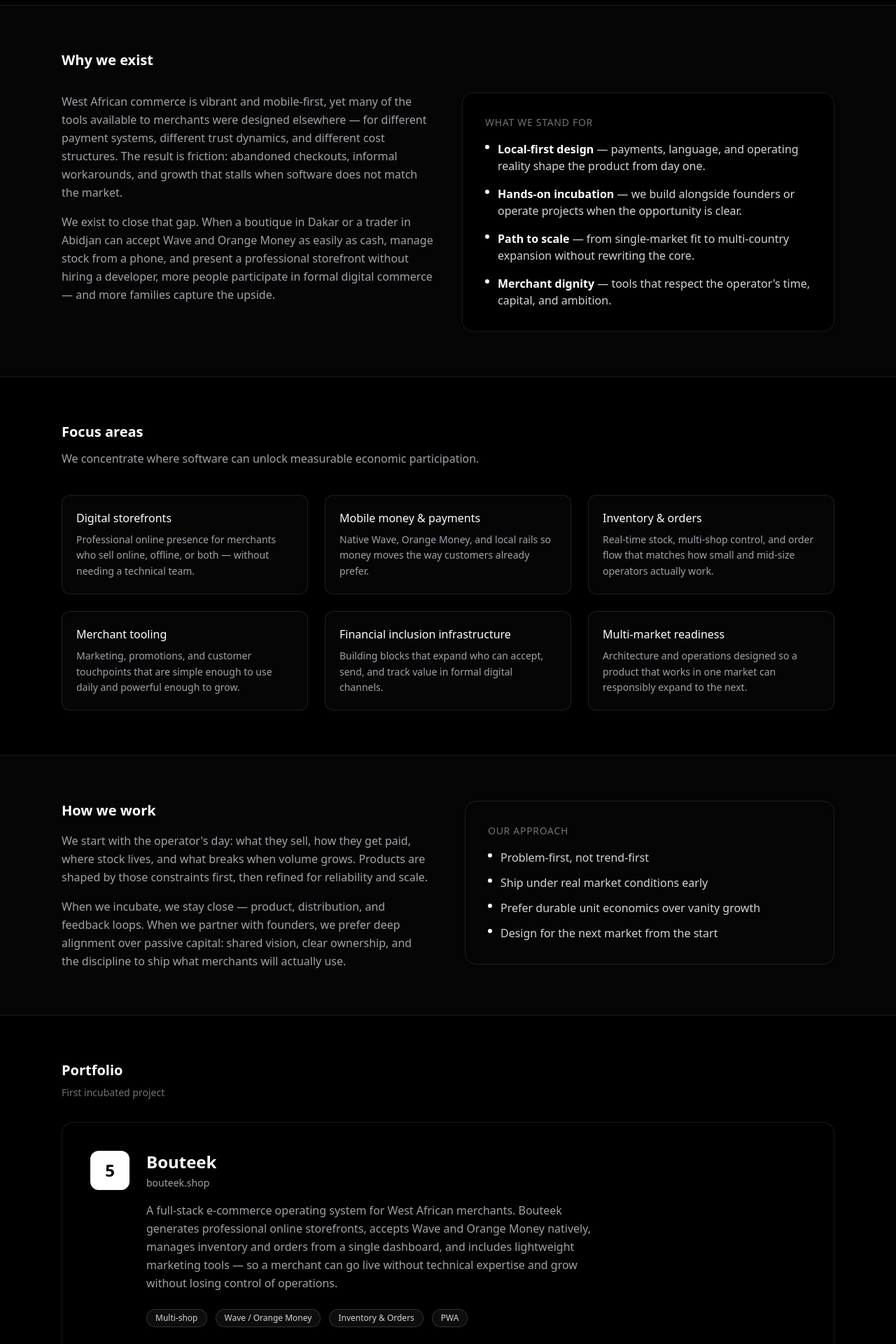
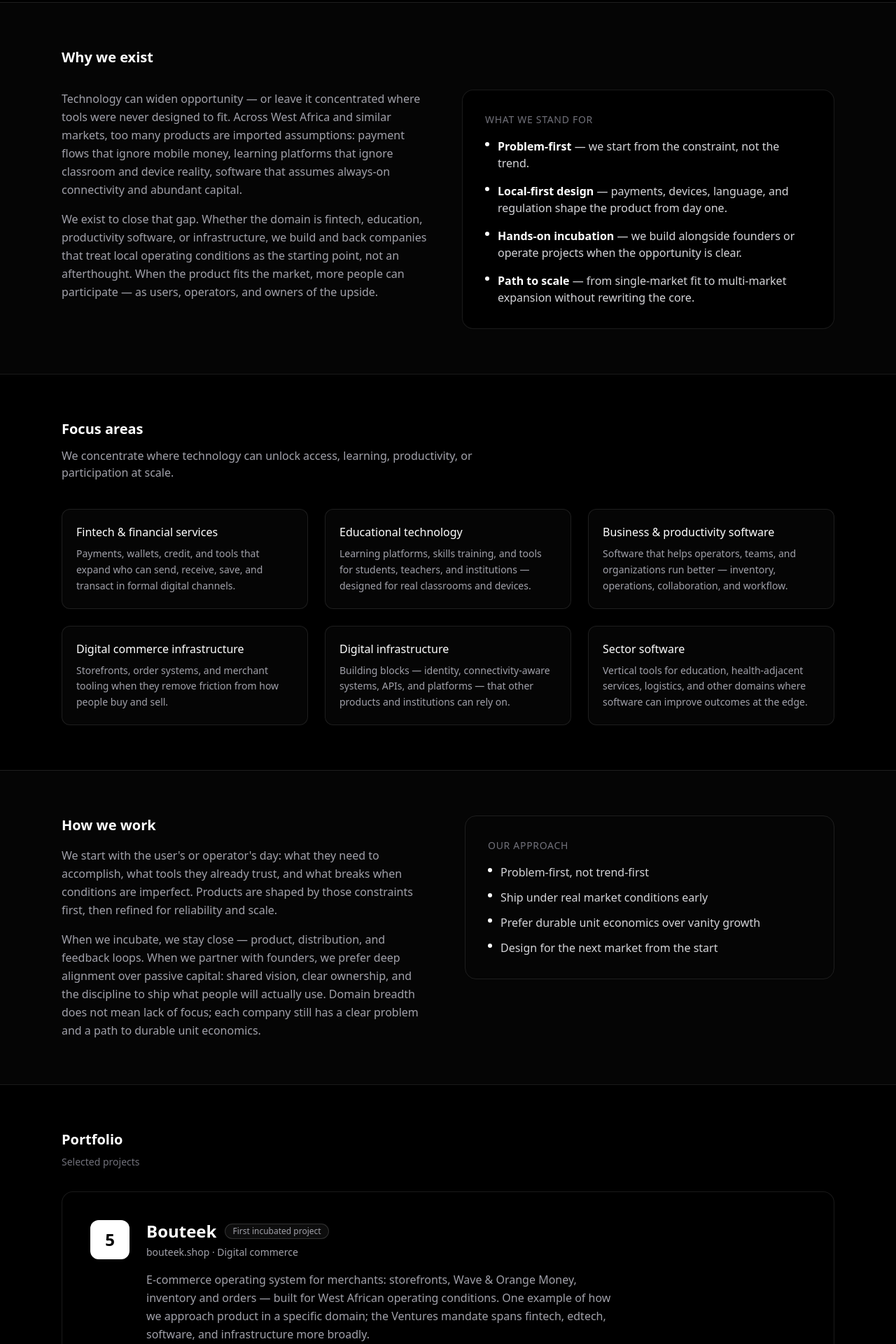
Before and after one commit to wizard9502/ninety5-holdings, a Next.js app: page /ventures in a window 1280 px wide. Shown: the part 860-2780 px from the top of the page at 70% size. Built offline with nearby package versions, Linux system fonts and the light colour scheme.

Commit message:
Broaden Ventures beyond commerce — fintech, edtech, software; de-emphasize Bouteek

```diff
--- a/app/ventures/page.tsx
+++ b/app/ventures/page.tsx
@@ -2,9 +2,9 @@ import Link from "next/link";
 import type { Metadata } from "next";
 
 export const metadata: Metadata = {
-  title: "Ninety5 Ventures | Financial Inclusion & Technology",
+  title: "Ninety5 Ventures | Technology Incubation & Software",
   description:
-    "Ninety5 Ventures incubates and scales technology companies focused on financial inclusion and digital commerce across West Africa. First project: Bouteek.",
+    "Ninety5 Ventures incubates and scales technology companies across fintech, educational technology, software, and digital infrastructure in West Africa and beyond. First project: Bouteek.",
 };
 
 export default function VenturesPage() {
@@ -16,14 +16,14 @@ export default function VenturesPage() {
           <Link href="/" className="inline-flex items-center gap-1.5 text-sm text-zinc-500 hover:text-zinc-300 mb-8">
             ← Back to Holdings
           </Link>
-          <p className="text-xs font-medium uppercase tracking-wider text-zinc-500 mb-3">Technology & Financial Inclusion</p>
+          <p className="text-xs font-medium uppercase tracking-wider text-zinc-500 mb-3">Technology Incubation</p>
           <h1 className="text-4xl sm:text-5xl font-semibold tracking-tight text-white flex items-center gap-2 flex-wrap">
             Ninety
             <span className="inline-flex h-10 w-10 sm:h-12 sm:w-12 items-center justify-center rounded-xl bg-white text-black text-2xl sm:text-3xl font-bold">5</span>
             <span className="ml-1">Ventures</span>
           </h1>
           <p className="mt-5 text-lg text-zinc-400 max-w-2xl leading-relaxed">
-            We build and back technology companies that expand access to commerce and financial services — software designed for how business actually works on the ground in West Africa.
+            We incubate and scale technology companies across fintech, educational technology, software, and digital infrastructure — products designed for real markets and real constraints.
           </p>
         </div>
       </section>
@@ -32,10 +32,10 @@ export default function VenturesPage() {
         <div className="max-w-3xl">
           <h2 className="text-2xl font-semibold text-white mb-4">Our mandate</h2>
           <p className="text-zinc-300 text-lg leading-relaxed">
-            To incubate and scale technology that removes friction from everyday commerce and financial life — so more merchants can sell, more customers can pay, and more value stays in local economies.
+            To build and back technology that expands access, improves how people learn and work, and removes friction from everyday economic and social life.
           </p>
           <p className="mt-6 text-zinc-400 leading-relaxed">
-            Ninety5 Ventures is the operating and incubation arm of the holding company. We do not only write checks. We identify high-leverage problems — payments, storefronts, inventory, logistics, credit — and either build the solution ourselves or partner deeply with founders who will. The goal is durable products that work under real constraints: intermittent connectivity, mobile-money rails, multi-language markets, and operators who need clarity more than complexity.
+            Ninety5 Ventures is the incubation and operating arm of the holding company. We identify high-leverage problems across sectors — payments and financial services, education and skills, software tools for businesses and institutions, and the digital infrastructure that underpins them — and either build the solution ourselves or partner deeply with founders who will. The goal is durable products that work under real constraints: connectivity, cost, language, regulation, and the way people actually behave.
           </p>
         </div>
       </section>
@@ -46,19 +46,19 @@ export default function VenturesPage() {
           <div className="grid md:grid-cols-2 gap-10">
             <div>
               <p className="text-zinc-400 leading-relaxed">
-                West African commerce is vibrant and mobile-first, yet many of the tools available to merchants were designed elsewhere — for different payment systems, different trust dynamics, and different cost structures. The result is friction: abandoned checkouts, informal workarounds, and growth that stalls when software does not match the market.
+                Technology can widen opportunity — or leave it concentrated where tools were never designed to fit. Across West Africa and similar markets, too many products are imported assumptions: payment flows that ignore mobile money, learning platforms that ignore classroom and device reality, software that assumes always-on connectivity and abundant capital.
               </p>
               <p className="mt-4 text-zinc-400 leading-relaxed">
-                We exist to close that gap. When a boutique in Dakar or a trader in Abidjan can accept Wave and Orange Money as easily as cash, manage stock from a phone, and present a professional storefront without hiring a developer, more people participate in formal digital commerce — and more families capture the upside.
+                We exist to close that gap. Whether the domain is fintech, education, productivity software, or infrastructure, we build and back companies that treat local operating conditions as the starting point, not an afterthought. When the product fits the market, more people can participate — as users, operators, and owners of the upside.
               </p>
             </div>
             <div className="rounded-2xl border border-white/10 bg-black p-6 sm:p-8">
               <p className="text-sm font-medium text-zinc-500 uppercase tracking-wider mb-4">What we stand for</p>
               <ul className="space-y-4 text-zinc-300">
-                <li className="flex gap-3"><span className="mt-1.5 h-1.5 w-1.5 rounded-full bg-white shrink-0" /><span><strong className="text-white">Local-first design</strong> — payments, language, and operating reality shape the product from day one.</span></li>
+                <li className="flex gap-3"><span className="mt-1.5 h-1.5 w-1.5 rounded-full bg-white shrink-0" /><span><strong className="text-white">Problem-first</strong> — we start from the constraint, not the trend.</span></li>
+                <li className="flex gap-3"><span className="mt-1.5 h-1.5 w-1.5 rounded-full bg-white shrink-0" /><span><strong className="text-white">Local-first design</strong> — payments, devices, language, and regulation shape the product from day one.</span></li>
                 <li className="flex gap-3"><span className="mt-1.5 h-1.5 w-1.5 rounded-full bg-white shrink-0" /><span><strong className="text-white">Hands-on incubation</strong> — we build alongside founders or operate projects when the opportunity is clear.</span></li>
-                <li className="flex gap-3"><span className="mt-1.5 h-1.5 w-1.5 rounded-full bg-white shrink-0" /><span><strong className="text-white">Path to scale</strong> — from single-market fit to multi-country expansion without rewriting the core.</span></li>
-                <li className="flex gap-3"><span className="mt-1.5 h-1.5 w-1.5 rounded-full bg-white shrink-0" /><span><strong className="text-white">Merchant dignity</strong> — tools that respect the operator's time, capital, and ambition.</span></li>
+                <li className="flex gap-3"><span className="mt-1.5 h-1.5 w-1.5 rounded-full bg-white shrink-0" /><span><strong className="text-white">Path to scale</strong> — from single-market fit to multi-market expansion without rewriting the core.</span></li>
               </ul>
             </div>
           </div>
@@ -68,15 +68,15 @@ export default function VenturesPage() {
       <section className="border-t border-white/10">
         <div className="mx-auto max-w-6xl px-4 sm:px-6 py-16">
           <h2 className="text-xl font-semibold text-white mb-3">Focus areas</h2>
-          <p className="text-zinc-400 max-w-2xl mb-10">We concentrate where software can unlock measurable economic participation.</p>
+          <p className="text-zinc-400 max-w-2xl mb-10">We concentrate where technology can unlock access, learning, productivity, or participation at scale.</p>
           <div className="grid sm:grid-cols-2 lg:grid-cols-3 gap-6">
             {[
-              { title: "Digital storefronts", body: "Professional online presence for merchants who sell online, offline, or both — without needing a technical team." },
-              { title: "Mobile money & payments", body: "Native Wave, Orange Money, and local rails so money moves the way customers already prefer." },
-              { title: "Inventory & orders", body: "Real-time stock, multi-shop control, and order flow that matches how small and mid-size operators actually work." },
-              { title: "Merchant tooling", body: "Marketing, promotions, and customer touchpoints that are simple enough to use daily and powerful enough to grow." },
-              { title: "Financial inclusion infrastructure", body: "Building blocks that expand who can accept, send, and track value in formal digital channels." },
-              { title: "Multi-market readiness", body: "Architecture and operations designed so a product that works in one market can responsibly expand to the next." },
+              { title: "Fintech & financial services", body: "Payments, wallets, credit, and tools that expand who can send, receive, save, and transact in formal digital channels." },
+              { title: "Educational technology", body: "Learning platforms, skills training, and tools for students, teachers, and institutions — designed for real classrooms and devices." },
+              { title: "Business & productivity software", body: "Software that helps operators, teams, and organizations run better — inventory, operations, collaboration, and workflow." },
+              { title: "Digital commerce infrastructure", body: "Storefronts, order systems, and merchant tooling when they remove friction from how people buy and sell." },
+              { title: "Digital infrastructure", body: "Building blocks — identity, connectivity-aware systems, APIs, and platforms — that other products and institutions can rely on." },
+              { title: "Sector software", body: "Vertical tools for education, health-adjacent services, logistics, and other domains where software can improve outcomes at the edge." },
             ].map((item) => (
               <div key={item.title} className="rounded-xl border border-white/10 bg-white/[0.02] p-5">
                 <h3 className="font-medium text-white">{item.title}</h3>
@@ -93,10 +93,10 @@ export default function VenturesPage() {
             <div>
               <h2 className="text-xl font-semibold text-white mb-4">How we work</h2>
               <p className="text-zinc-400 leading-relaxed">
-                We start with the operator's day: what they sell, how they get paid, where stock lives, and what breaks when volume grows. Products are shaped by those constraints first, then refined for reliability and scale.
+                We start with the user's or operator's day: what they need to accomplish, what tools they already trust, and what breaks when conditions are imperfect. Products are shaped by those constraints first, then refined for reliability and scale.
               </p>
               <p className="mt-4 text-zinc-400 leading-relaxed">
-                When we incubate, we stay close — product, distribution, and feedback loops. When we partner with founders, we prefer deep alignment over passive capital: shared vision, clear ownership, and the discipline to ship what merchants will actually use.
+                When we incubate, we stay close — product, distribution, and feedback loops. When we partner with founders, we prefer deep alignment over passive capital: shared vision, clear ownership, and the discipline to ship what people will actually use. Domain breadth does not mean lack of focus; each company still has a clear problem and a path to durable unit economics.
               </p>
             </div>
             <div className="rounded-2xl border border-white/10 p-6 sm:p-8">
@@ -115,25 +115,23 @@ export default function VenturesPage() {
       <section className="border-t border-white/10">
         <div className="mx-auto max-w-6xl px-4 sm:px-6 py-16">
           <h2 className="text-xl font-semibold text-white mb-2">Portfolio</h2>
-          <p className="text-zinc-500 text-sm mb-8">First incubated project</p>
+          <p className="text-zinc-500 text-sm mb-8">Selected projects</p>
           <div className="rounded-2xl border border-white/10 bg-black p-8 sm:p-10">
             <div className="flex flex-col sm:flex-row sm:items-start gap-6">
               <div className="h-14 w-14 rounded-xl bg-white flex items-center justify-center shrink-0">
                 <span className="text-2xl font-bold text-black">5</span>
               </div>
               <div className="flex-1">
-                <h3 className="text-2xl font-semibold text-white">Bouteek</h3>
-                <p className="mt-1 text-zinc-400 text-sm font-medium">bouteek.shop</p>
+                <div className="flex flex-wrap items-center gap-3">
+                  <h3 className="text-2xl font-semibold text-white">Bouteek</h3>
+                  <span className="rounded-full border border-white/15 bg-white/5 px-2.5 py-0.5 text-xs text-zinc-400">First incubated project</span>
+                </div>
+                <p className="mt-1 text-zinc-400 text-sm font-medium">bouteek.shop · Digital commerce</p>
                 <p className="mt-4 text-zinc-400 leading-relaxed max-w-2xl">
-                  A full-stack e-commerce operating system for West African merchants. Bouteek generates professional online storefronts, accepts Wave and Orange Money natively, manages inventory and orders from a single dashboard, and includes lightweight marketing tools — so a merchant can go live without technical expertise and grow without losing control of operations.
+                  E-commerce operating system for merchants: storefronts, Wave & Orange Money, inventory and orders — built for West African operating conditions. One example of how we approach product in a specific domain; the Ventures mandate spans fintech, edtech, software, and infrastructure more broadly.
                 </p>
-                <div className="mt-6 flex flex-wrap gap-3">
-                  {["Multi-shop", "Wave / Orange Money", "Inventory & Orders", "PWA"].map((tag) => (
-                    <span key={tag} className="rounded-full border border-white/15 bg-white/5 px-3 py-1 text-xs text-zinc-300">{tag}</span>
-                  ))}
-                </div>
-                <a href="https://bouteek.shop" target="_blank" rel="noopener noreferrer" className="mt-8 inline-flex items-center gap-2 rounded-full bg-white px-5 py-2.5 text-sm font-semibold text-black hover:bg-zinc-200 transition-colors">
-                  Visit Bouteek
+                <a href="https://bouteek.shop" target="_blank" rel="noopener noreferrer" className="mt-6 inline-flex items-center gap-2 text-sm font-medium text-white hover:text-zinc-300">
+                  bouteek.shop
                   <svg className="h-4 w-4" fill="none" viewBox="0 0 24 24" stroke="currentColor"><path strokeLinecap="round" strokeLinejoin="round" strokeWidth={2} d="M10 6H6a2 2 0 00-2 2v10a2 2 0 002 2h10a2 2 0 002-2v-4M14 4h6m0 0v6m0-6L10 14" /></svg>
                 </a>
               </div>
@@ -147,7 +145,7 @@ export default function VenturesPage() {
           <div className="max-w-2xl">
             <h2 className="text-xl font-semibold text-white mb-4">Part of something larger</h2>
             <p className="text-zinc-400 leading-relaxed">
-              Ninety5 Ventures sits alongside Capital, Properties, and the Foundation. We build the products that expand who can participate in digital commerce. The rest of the group allocates capital, manages real assets, and reinvests in community opportunity — so growth and impact move together.
+              Ninety5 Ventures sits alongside Capital, Properties, and the Foundation. We build and back technology companies. The rest of the group allocates capital, manages real assets, and reinvests in community opportunity — so growth and impact move together.
             </p>
           </div>
         </div>
```
